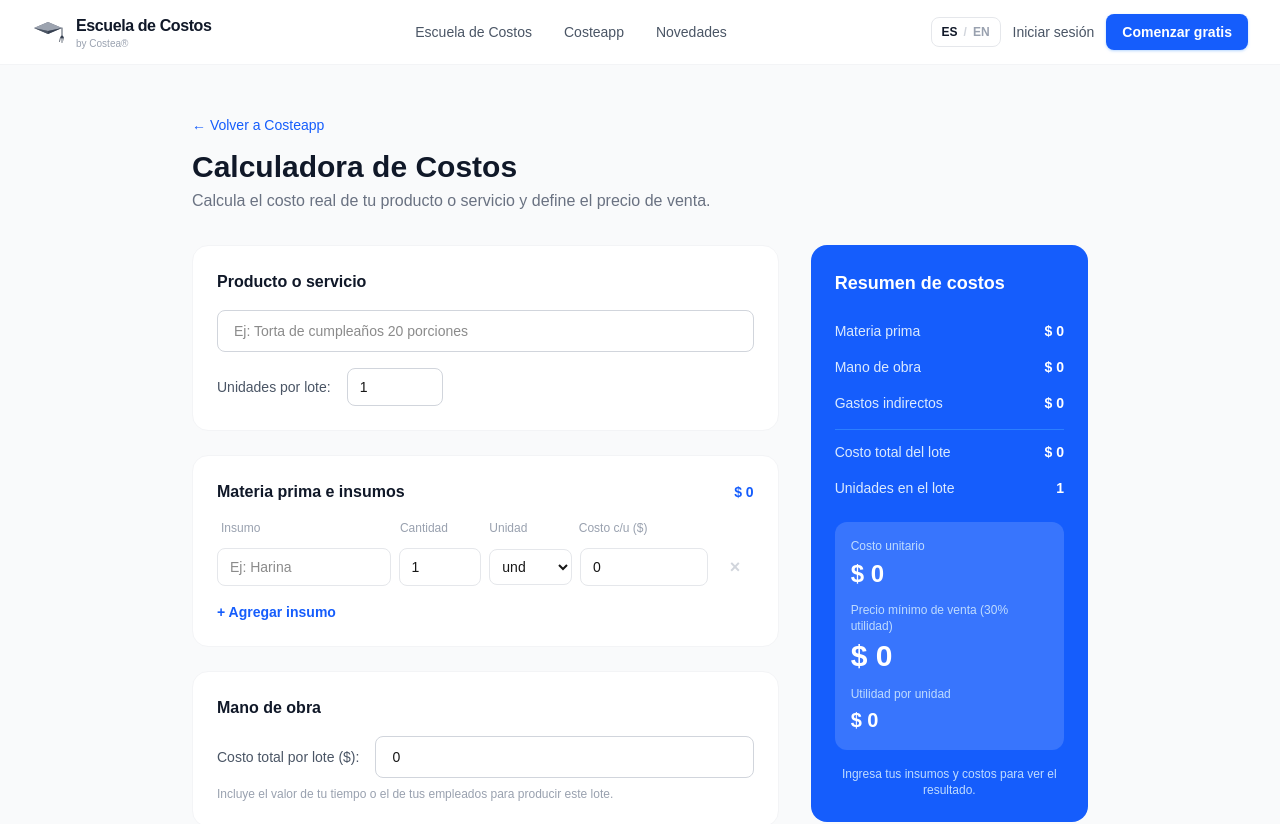
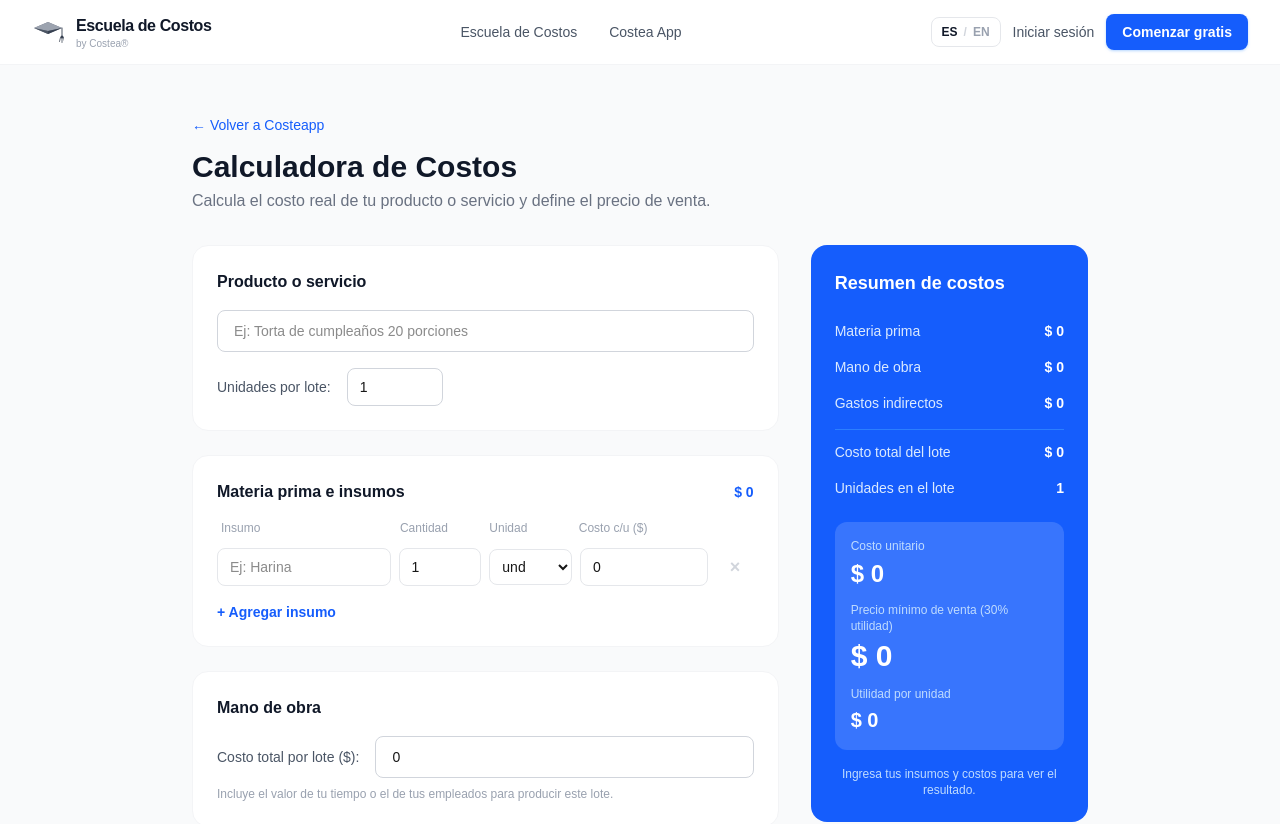
Before and after one commit to weupwealthylife-ops/costeav2, a Next.js app: page /costea/calculadora in a window 1280 px wide. Shown: the top 824 px of the page. Built offline with nearby package versions, Linux system fonts and the light colour scheme.

Commit message:
Simplify nav to 2 sections: Escuela de Costos + Costea App
Remove Novedades nav link (content lives inside Costea App page).
Rename Costeapp → Costea App for clarity.

Co-Authored-By: Claude Sonnet 4.6 <noreply@anthropic.com>
Claude-Session: https://claude.ai/code/session_013Sv7fv4rS2vQoPEyGpkpZL

```diff
--- a/src/components/layout/Navbar.tsx
+++ b/src/components/layout/Navbar.tsx
@@ -26,10 +26,7 @@ export default function Navbar() {
               {t("Escuela de Costos", "School of Costs")}
             </Link>
             <Link href="/costea" className="text-sm text-gray-600 hover:text-blue-600 font-medium transition-colors duration-200">
-              Costeapp
-            </Link>
-            <Link href="/escuela/novedades" className="text-sm text-gray-600 hover:text-blue-600 font-medium transition-colors duration-200">
-              {t("Novedades", "What's New")}
+              {t("Costea App", "Costea App")}
             </Link>
           </div>
 
```
